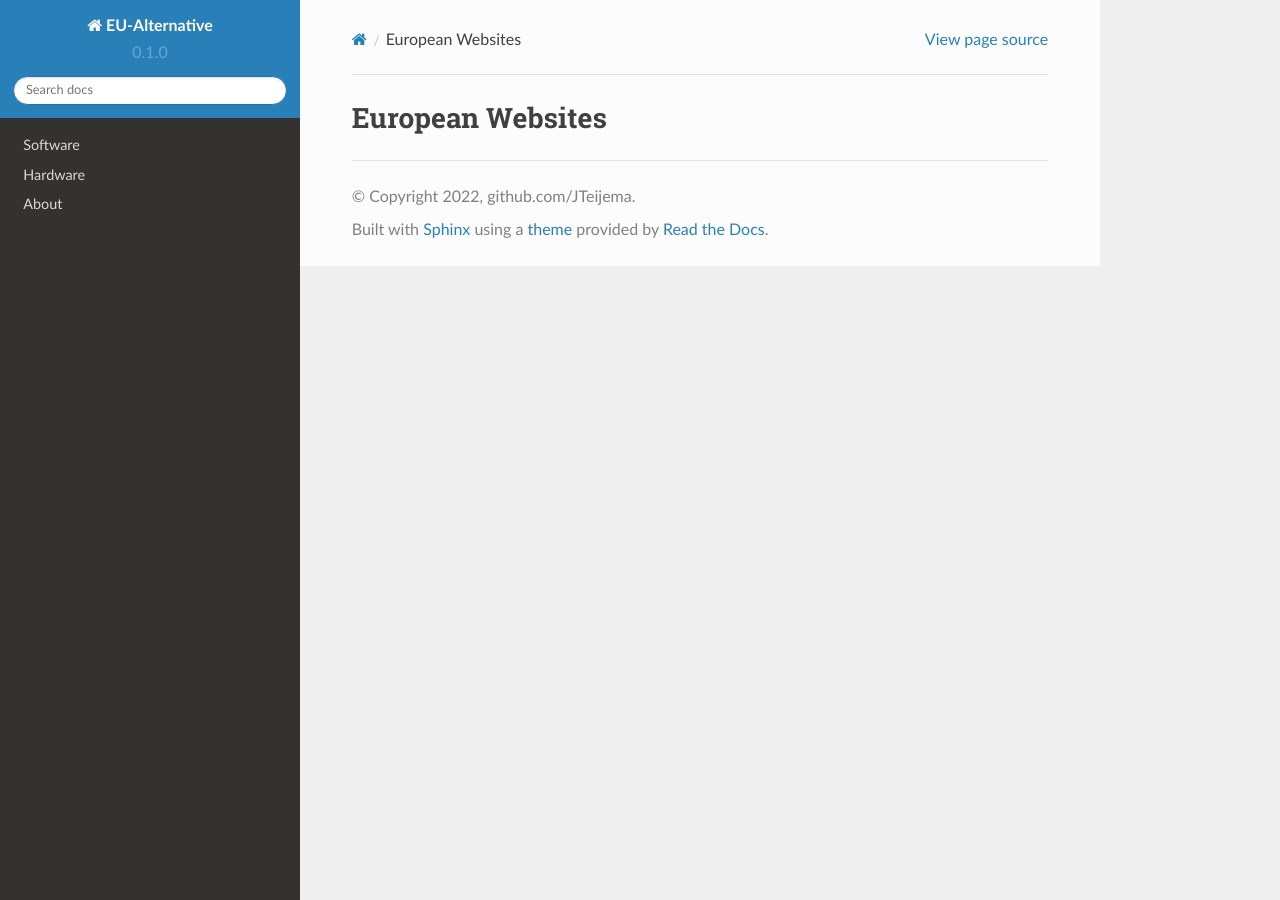
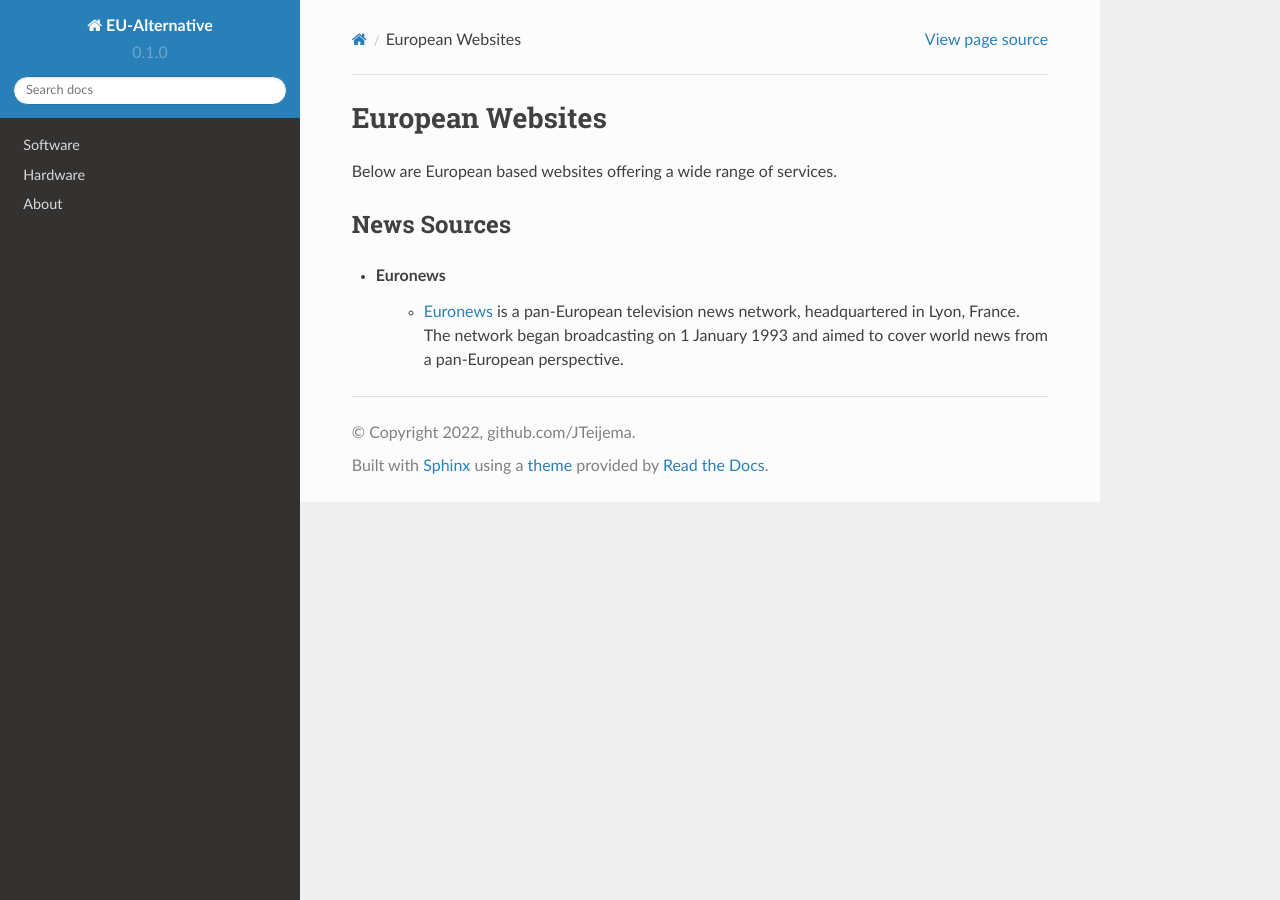
Before and after one commit to jteijema/EU-Alternative, a Sphinx documentation site: the page built from docs/source/EU-link.rst, in a window 1280 px wide. Built offline with Sphinx 7.4.7 and the Read the Docs theme 2.0.0, drawn with Linux system fonts in a browser that asks for light colours.

Commit message:
Update EU-link.rst

```diff
--- a/docs/source/EU-link.rst
+++ b/docs/source/EU-link.rst
@@ -1,2 +1,13 @@
 European Websites
 =================
+
+Below are European based websites offering a wide range of services.
+
+News Sources
+------------
+* Euronews
+    - `Euronews
+      <https://www.google.com/url?q=https%3A%2F%2Fwww.euronews.com&sa=D&sntz=1&usg=AFQjCNGemNPaOPE6Vvcf6j3qHVABbZQmlw>`__
+      is a pan-European television news network, headquartered in Lyon, France.
+      The network began broadcasting on 1 January 1993 and aimed to cover world
+      news from a pan-European perspective.
```
